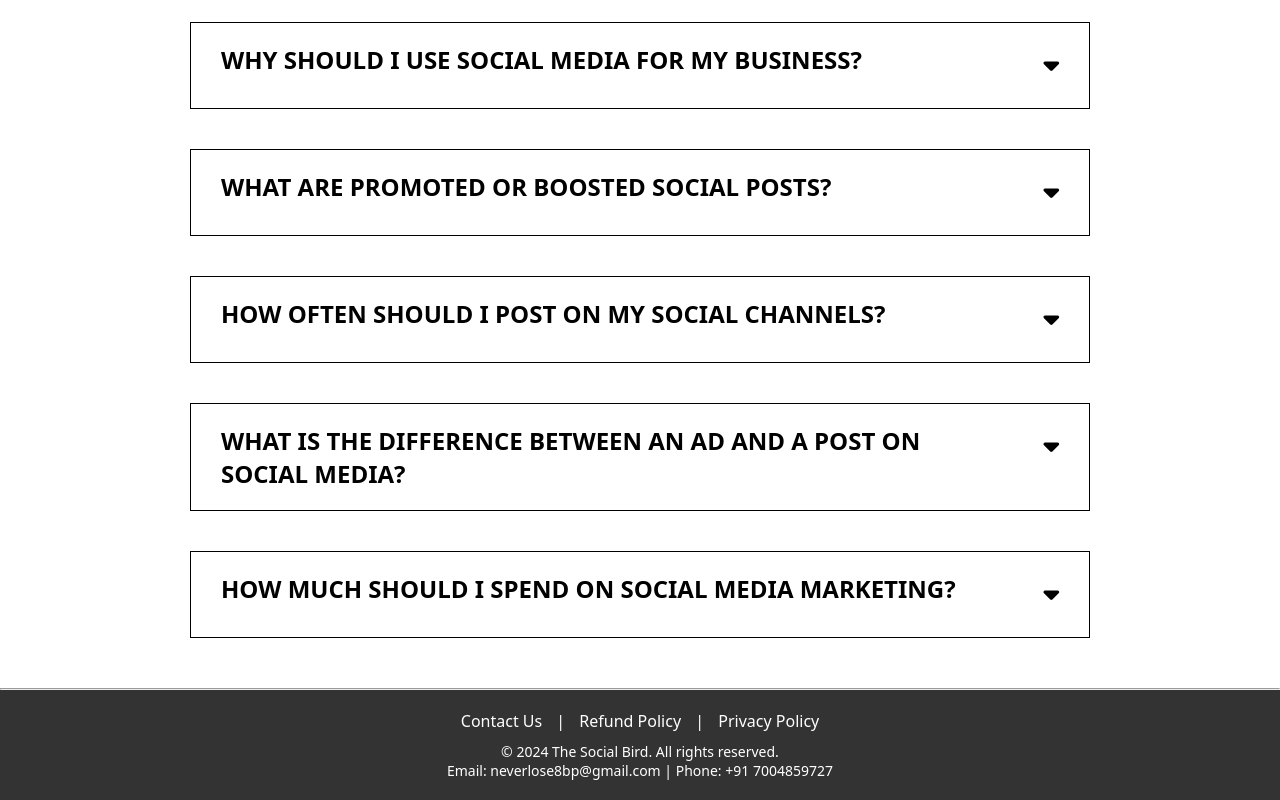
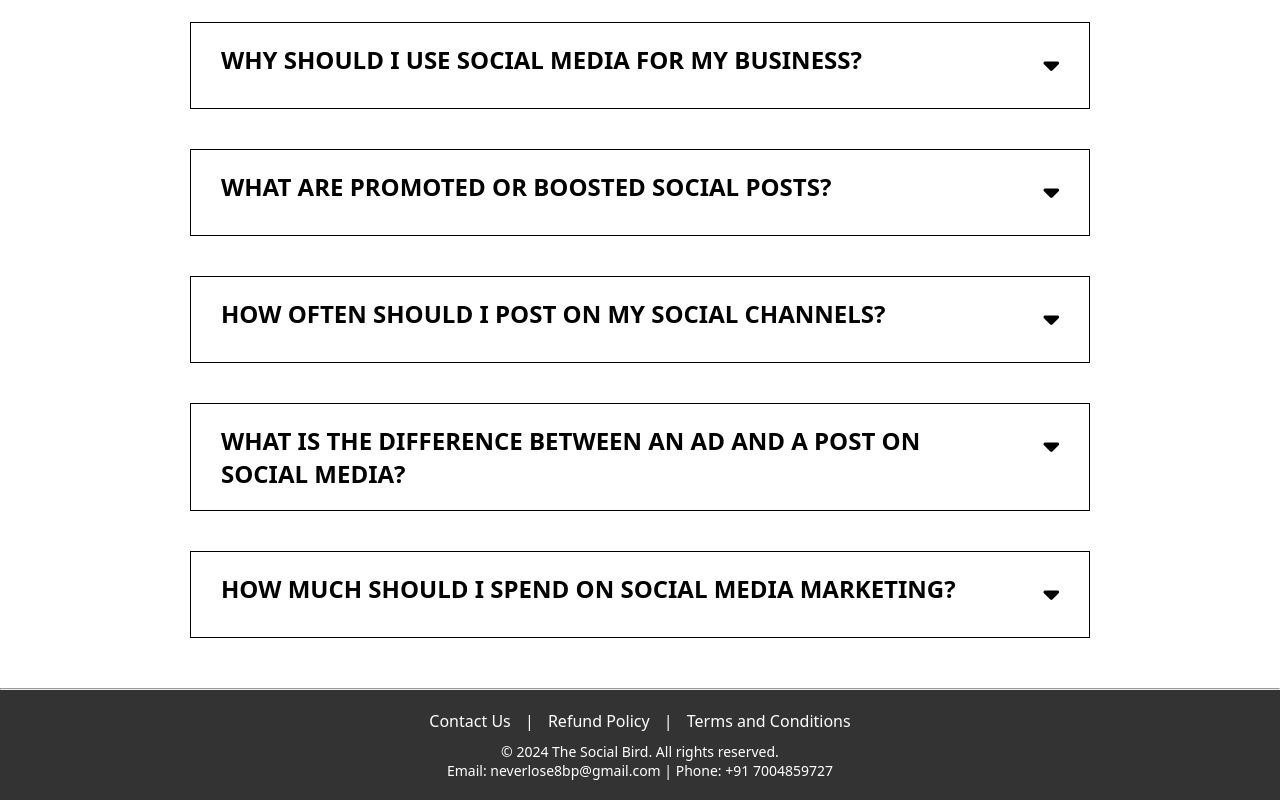
Before and after one commit to mdalkama/SocialBird, a plain HTML site: page index.html in a window 1280 px wide. Shown: the part 3293-4093 px from the top of the page. Drawn offline with nearby package versions, Linux system fonts and the light colour scheme; a web font is replaced by a local one.

Commit message:
index.html

```diff
--- a/index.html
+++ b/index.html
@@ -1,3 +1,4 @@
+
 
 <!DOCTYPE html>
 <html lang="en">
@@ -325,7 +326,7 @@
                 <span class="divider">|</span>
                 <a href="refundPolicy.html">Refund Policy</a>
                 <span class="divider">|</span>
-                <a href="PrivacyAndPolicy.html">Privacy Policy</a>
+                <a href="PrivacyAndPolicy.html">Terms and Conditions</a>
             </div>
             <div class="copyright">
                 <p>&copy; 2024 The Social Bird. All rights reserved.</p>
```
